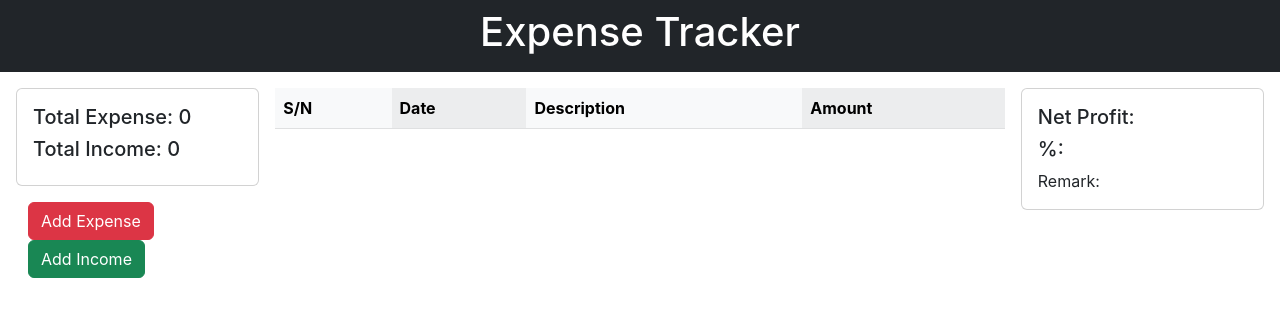
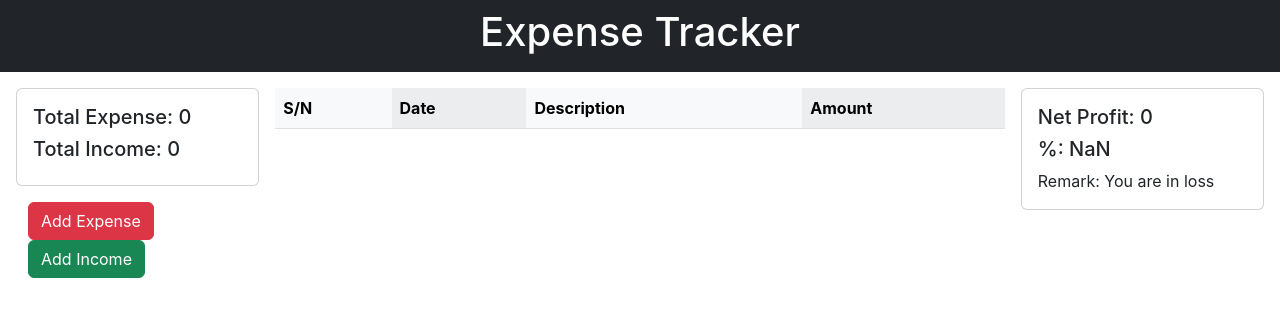
Before and after one commit to Jamilamasa/expense_tracker, a React (Create React App) app: page / in a window 1280 px wide. Shown: the top 316 px of the page. Built offline with nearby package versions, Linux system fonts and the light colour scheme.

Commit message:
Nifemi:  Logic for calculation and remark

```diff
--- a/src/App.js
+++ b/src/App.js
@@ -24,30 +24,31 @@ function App() {
   const addExpenseHandler = (newExpense) => {
     setExpense((prevExpense) => [newExpense, ...prevExpense]);
   };
-  console.log(expenses)
+
   return (
     <div>
       <NavBar />
       <div className="body p-3 overflow-hidden">
         <div className="row gx-3">
           <div className="col flex1" id="controls">
-            <Controls onShowModal={showModal} />
+            <Controls onShowModal={showModal} expenses={expenses} />
           </div>
           <div className="col flex3 vh-89 z-index-n2 overflow-auto">
             <Table expenses={expenses} />
           </div>
           <div className="col overflow-hidden" id="outputNet">
-            <NetOutput />
+            <NetOutput expenses={expenses} />
           </div>
         </div>
       </div>
       {modal.status === true && (
         <Modal type={modal.type} onAddExpense={addExpenseHandler} onHideModal={hideModal} />
+
       )}
-      {modal.status === true && (<Modal type={modal.type}/>)}
+
       <Routes>
-        <Route path="/sign-in" element={<Login/>}></Route>
-        <Route path="/sign-up" element={<SignIn/>}></Route>
+        <Route path="/sign-in" element={<Login />}></Route>
+        <Route path="/sign-up" element={<SignIn />}></Route>
       </Routes>
 
     </div>
--- a/src/components/Controls.js
+++ b/src/components/Controls.js
@@ -1,21 +1,48 @@
 import React from "react";
 
 export default function Controls(props) {
-  const showExpenseModalHandler = ()=> {
+  const showExpenseModalHandler = () => {
     props.onShowModal("expense")
   }
-  const showIncomeModalHandler = ()=> {
+  const showIncomeModalHandler = () => {
     props.onShowModal("income")
   }
+
+  const { expenses } = props
+  console.log(expenses);
+
+  let totalExpense = 0
+  let totalIncome = 0
+
+  const allIncome = expenses.filter((expense) => {
+
+    return expense.transaction ===
+      'income'
+
+  })
+  const allExpense = expenses.filter((expense) => {
+
+    return expense.transaction ===
+      'expense'
+
+  })
+
+  for (let i = 0; i < allIncome.length; i++) {
+    totalIncome += parseInt(allIncome[i].amount)
+  }
+  for (let i = 0; i < allExpense.length; i++) {
+    totalExpense += parseInt(allExpense[i].amount)
+  }
+
   return (
     <div>
       <div className="card">
         <div className="card-body">
           <h5>
-            Total Expense: <span id="totalExpense">0</span>
+            Total Expense: <span id="totalExpense">{totalExpense}</span>
           </h5>
           <h5>
-            Total Income: <span id="totalIncome">0</span>
+            Total Income: <span id="totalIncome">{totalIncome}</span>
           </h5>
         </div>
       </div>
--- a/src/components/NetOutput.js
+++ b/src/components/NetOutput.js
@@ -1,18 +1,52 @@
 import React from "react";
 
-export default function NetOutput() {
+export default function NetOutput({ expenses }) {
+
+  let totalIncome = 0
+  let totalExpense = 0
+  const allIncome = expenses.filter((expense) => {
+
+    return expense.transaction ===
+      'income'
+
+  })
+  const allExpense = expenses.filter((expense) => {
+
+    return expense.transaction ===
+      'expense'
+
+  })
+
+  for (let i = 0; i < allIncome.length; i++) {
+    totalIncome += parseInt(allIncome[i].amount)
+  }
+  for (let i = 0; i < allExpense.length; i++) {
+    totalExpense += parseInt(allExpense[i].amount)
+  }
+
+  console.log(parseInt(totalIncome));
+
+
+
+  let profit = totalIncome - totalExpense
+  let percentProfit = (profit * 100) / totalIncome
+
+
+
   return (
 
     <div className="card">
       <div className="card-body">
         <h5 className="card-title">
-            Net Profit: <span id="netProfit"></span>
+          Net Profit: <span id="netProfit">{profit}</span>
         </h5>
         <h5>
-            %: <span id="percentProfit"></span>
+          %: <span id="percentProfit">{percentProfit}</span>
         </h5>
         <p className="card-text">
-            Remark: <span id="remark"></span>
+          Remark: <span id="remark">
+            {profit > 0 ? "You are in profit" : "You are in loss"}
+          </span>
         </p>
       </div>
     </div>
```
Also changed, not shown: src/components/Modal.js (+5 -3 lines). Lines whose indentation alone changed are shown as unchanged.
